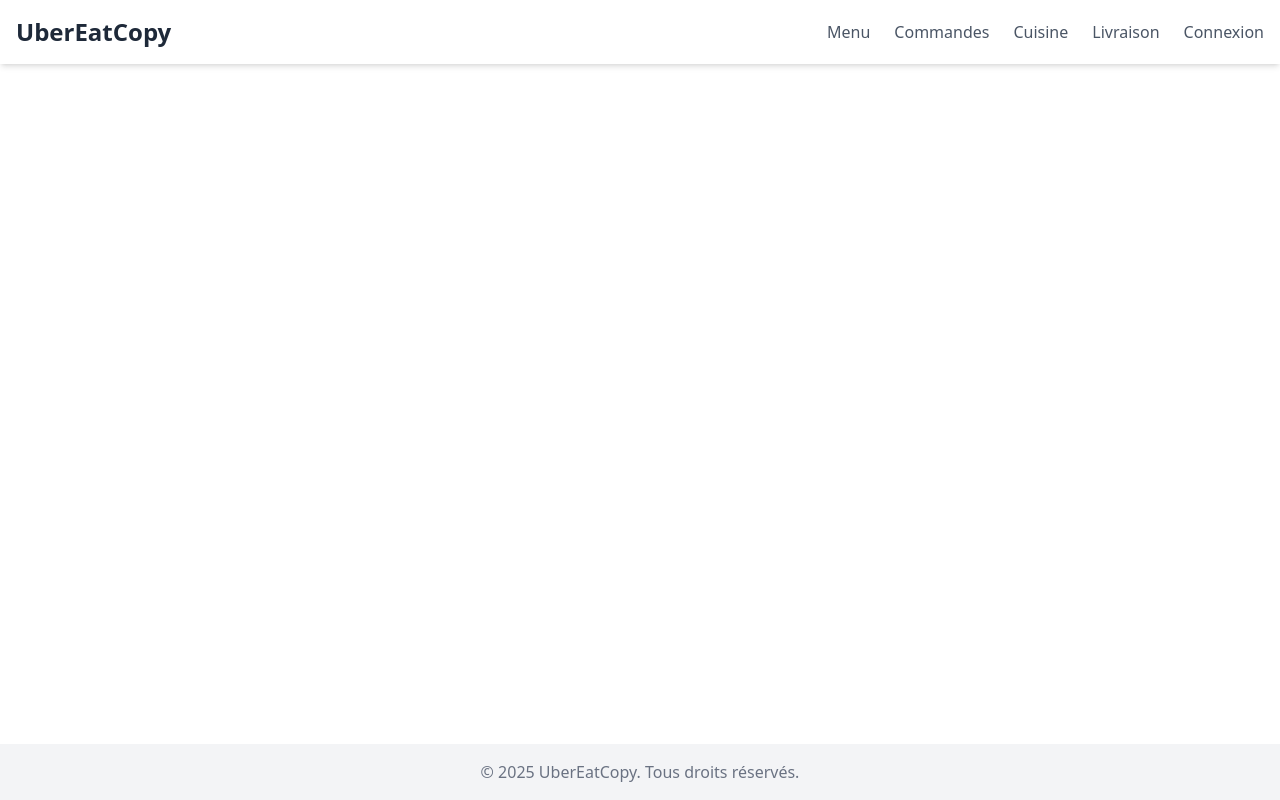
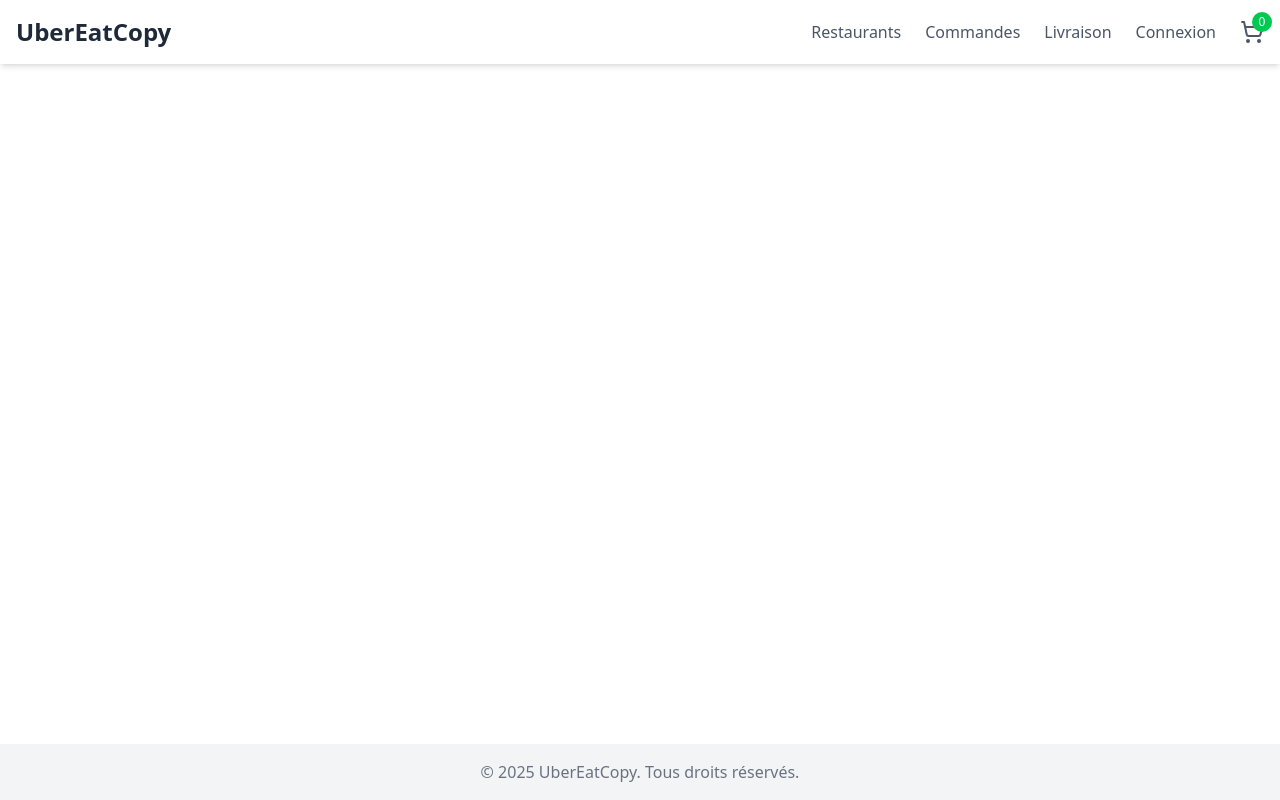
Before and after one commit to Mounib-dev/uber-like-frontend, a React (Vite) app: page / in a window 1280 px wide. Built offline with nearby package versions, Linux system fonts and the light colour scheme.

Commit message:
add cart

```diff
--- a/src/components/layout/Navbar.jsx
+++ b/src/components/layout/Navbar.jsx
@@ -1,15 +1,30 @@
-import { Link } from 'react-router-dom';
+import { Link } from "react-router-dom";
+import { ShoppingCart } from "lucide-react";
 
 export default function Navbar() {
   return (
     <nav className="bg-white shadow-md p-4 flex justify-between items-center">
       <div className="text-2xl font-bold text-gray-800">UberEatCopy</div>
-      <div className="space-x-6">
-        <Link to="/menu" className="text-gray-600 hover:text-blue-500">Menu</Link>
-        <Link to="/order" className="text-gray-600 hover:text-green-500">Commandes</Link>
-        <Link to="/cuisine" className="text-gray-600 hover:text-green-500">Cuisine</Link>
-        <Link to="/livraison" className="text-gray-600 hover:text-green-500">Livraison</Link>
-        <Link to="/login" className="text-gray-600 hover:text-green-500">Connexion</Link>
+      <div className="flex items-center space-x-6">
+        <Link to="/restaurants" className="text-gray-600 hover:text-green-500">
+          Restaurants
+        </Link>
+        <Link to="/order" className="text-gray-600 hover:text-green-500">
+          Commandes
+        </Link>
+        <Link to="/livraison" className="text-gray-600 hover:text-green-500">
+          Livraison
+        </Link>
+        <Link to="/login" className="text-gray-600 hover:text-green-500">
+          Connexion
+        </Link>
+
+
+        <Link to="/panier" className="relative text-gray-600 hover:text-green-500">
+          <ShoppingCart size={24} />
+
+           <span className="absolute -top-2 -right-2 bg-green-500 text-white text-xs w-5 h-5 rounded-full flex items-center justify-center">0</span>
+        </Link>
       </div>
     </nav>
   );
--- /dev/null
+++ b/src/components/orders/Panier.jsx
@@ -0,0 +1,8 @@
+export default function Panier() {
+    return (
+      <div className="min-h-screen bg-white p-8">
+        <h1 className="text-3xl font-bold mb-6 text-gray-800">Votre panier</h1>
+        <p className="text-gray-600">Votre panier est vide pour le moment.</p>
+      </div>
+    );
+  }
```
